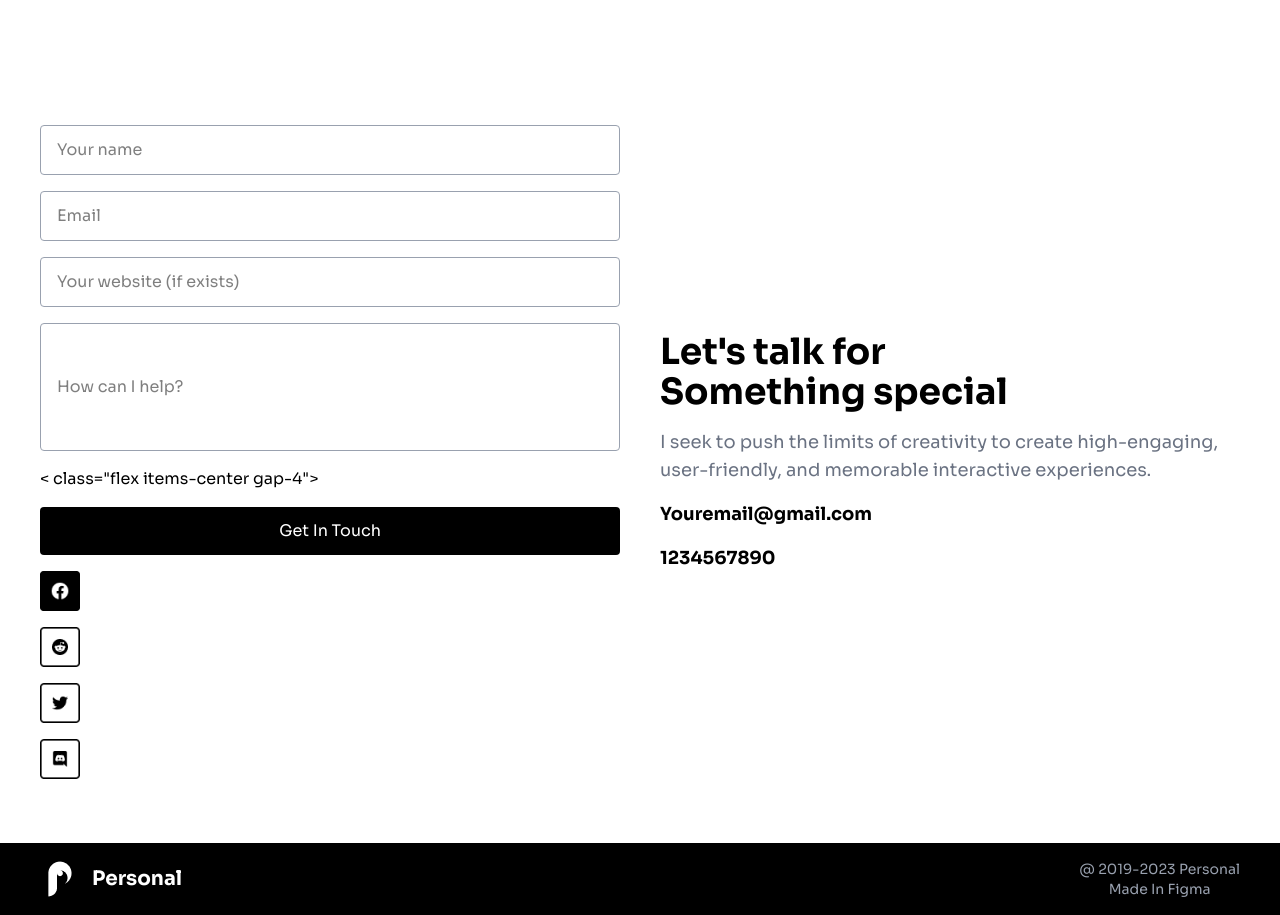
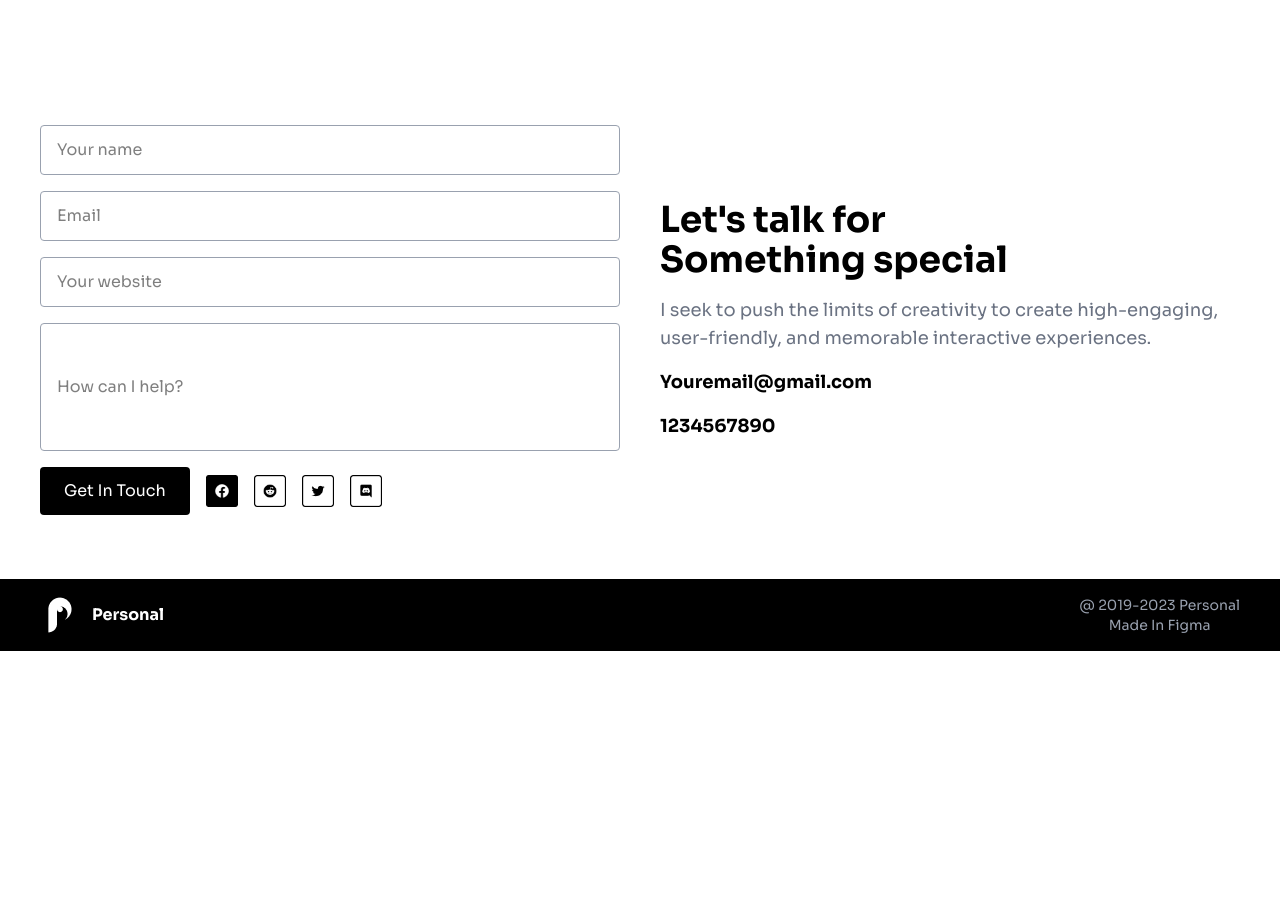
Before and after one commit to raymondhermanikourou-gif/maquette-porfolio, a website: page index.html in a window 1280 px wide. Shown: the part 5547-6462 px from the top of the page. After the commit the page ends 6198 px from the top, so only its background shows below. Drawn offline with Linux system fonts and the light colour scheme.

Commit message:
correction

```diff
--- a/index.html
+++ b/index.html
@@ -263,18 +263,19 @@ when an unknown printer took a galley of type and scrambled it to specimen book.
   <div class="md:w-1/2 flex flex-col gap-4">
     <input type="text" placeholder="Your name" class="border border-gray-400 rounded px-4 py-3 w-full" />
     <input type="email" placeholder="Email" class="border border-gray-400 rounded px-4 py-3 w-full" />
-    <input type="text" placeholder="Your website (if exists)" class="border border-gray-400 rounded px-4 py-3 w-full" />
+    <input type="text" placeholder="Your website" class="border border-gray-400 rounded px-4 py-3 w-full" />
     <input type="text" placeholder="How can I help?" class="border border-gray-400 rounded px-4 py-3 w-full h-32"></input>
 
-    <!-- Bouton + icônes -->
-    < class="flex items-center gap-4">
-      <button class="bg-black text-white px-6 py-3 rounded">Get In Touch</button>
-      <img src="asset/facebk.png" alt="icon" class="size-10" />
-      <img src="asset/Button1.png" alt="icon" class="size-10" />
-      <img src="asset/Button2.png" alt="icon" class="size-10" />
-      <img src="asset/Button3.png" alt="icon" class="size-10" />
-  </div>
+    <!-- Bouton et icon -->
+     <div class="flex items-center gap-4"><button class="bg-black text-white px-6 py-3 rounded">Get In Touch</button>
+      <img src="asset/facebk.png" alt="icon" class="size-8" />
+      <img src="asset/Button1.png" alt="icon" class="size-8" />
+      <img src="asset/Button2.png" alt="icon" class="size-8" />
+      <img src="asset/Button3.png" alt="icon" class="size-8" />
+    </div>
 
+
+</div>
   <!-- Texte droite -->
   <div class="md:w-1/2 flex flex-col gap-4 justify-center">
     <h2 class="text-4xl font-extrabold">Let's <span class="font-extrabold text-4xl">talk</span> for <br>
@@ -293,7 +294,7 @@ when an unknown printer took a galley of type and scrambled it to specimen book.
   <!-- Logo + nom -->
   <div class="flex items-center gap-3">
     <img src="asset/logo.png" class="size-10" />
-    <p class="font-bold text-xl">Personal</p>
+    <p class="font-bold">Personal</p>
   </div>
 
   <!-- Copyright -->
```
Also changed, not shown: src/style/output.css.
